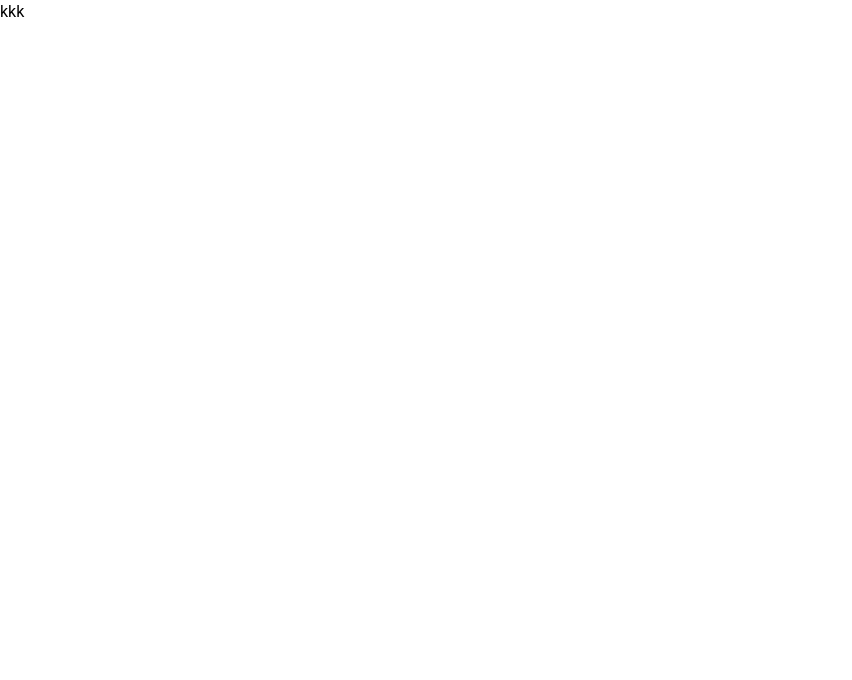
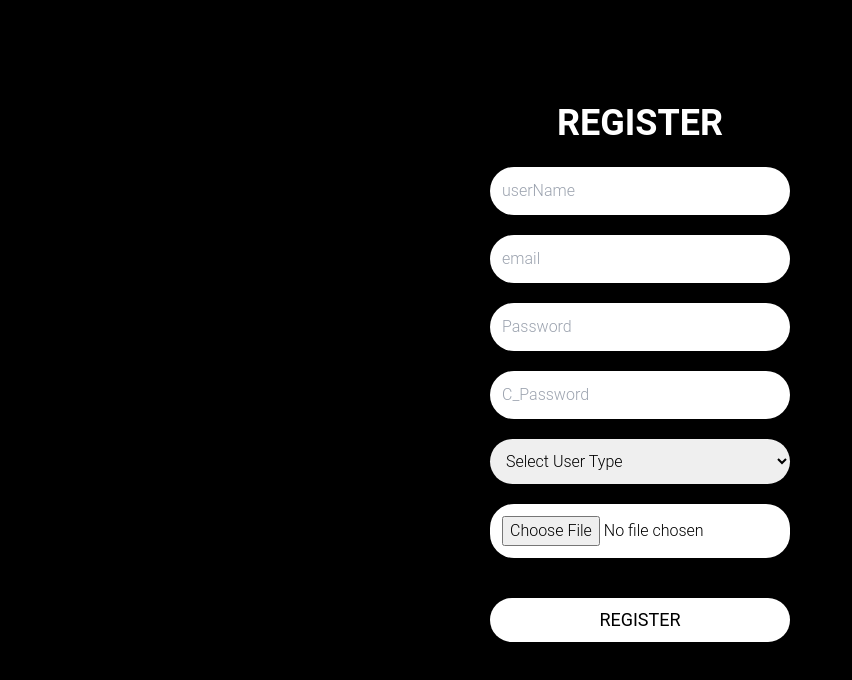
Before and after one commit to mohamedsalah01176/ecommerce2, a Next.js app: page / in a window 1280 px wide. Shown: the top 680 px of the page, without its empty margins (0-852 px from the left). Built offline with nearby package versions, Linux system fonts and the light colour scheme.

Commit message:
update details

```diff
--- a/app/(user)/home/component/Card.tsx
+++ b/app/(user)/home/component/Card.tsx
@@ -115,7 +115,7 @@ export default function Card({data}:any) {
             </div>
 
         </div>
-            <button onClick={()=>{token?handleQuantityChange(item.id,1):nav.push('/register');setClick(true)}}  className='py-2 px-4 bg-gray-700 hover:bg-black rounded-lg transition2 text-white  w-fit mx-auto absolute  left-[50%] translate-x-[-50%]  '>{t("ADD TO CART")}</button>
+            <button onClick={()=>{token?handleQuantityChange(item.id,1):nav.push('/');setClick(true)}}  className='py-2 px-4 bg-gray-700 hover:bg-black rounded-lg transition2 text-white  w-fit mx-auto absolute  left-[50%] translate-x-[-50%]  '>{t("ADD TO CART")}</button>
     </div>
 
     )
--- a/app/(user)/home/component/Cart.tsx
+++ b/app/(user)/home/component/Cart.tsx
@@ -109,7 +109,7 @@ export default function Cart({setOpenLinks}:any) {
         </div>
         <div className=' mt-5'>
             <div className='flex justify-between items-center text-xl'><span className='font-light'>Total </span> <span className='font-semibold'>${total(dataCart)}</span></div>
-            <button onClick={()=>{token?setOpenFeature(true):nav.push('/register')}} className='text-white bg-gray-800 px-4 py-2 rounded-md mt-3 hover:bg-gray-700 transition2-all duration-300 '>{t("checkout")}</button>
+            <button onClick={()=>{token?setOpenFeature(true):nav.push('/')}} className='text-white bg-gray-800 px-4 py-2 rounded-md mt-3 hover:bg-gray-700 transition2-all duration-300 '>{t("checkout")}</button>
         </div>
 
 
--- a/app/(user)/home/component/FloatLinks.tsx
+++ b/app/(user)/home/component/FloatLinks.tsx
@@ -10,7 +10,7 @@ export default function FloatLinks() {
             <div className={` absolute  top-[-35px] left-[45%] ${i18n.language == 'en'?'translate-x-[-100%]':'translate-x-[100%]'} translate-x-[-100%]`} style={{borderWidth:"20px" ,borderStyle:"solid",borderColor:"transparent transparent black transparent"}}></div>
             <ul className=' items-center gap-3 text-lg font-semibold flex flex-col  lg:hidden'>
                     <li className='hover:scale-110 transition-all duration-300'>
-                        <Link href="/">{t("home")}</Link>
+                        <Link href="/home">{t("home")}</Link>
                     </li>
                     <li className='hover:scale-110 transition-all duration-300'>
                         <Link href="/products">{t("products")}</Link>
--- a/app/(user)/home/component/NavBar1.tsx
+++ b/app/(user)/home/component/NavBar1.tsx
@@ -82,7 +82,7 @@ export default function NavBar1() {
             :
             <div >
                 <Link href='/login' className='py-2 mx-3 px-4 bg-sky-700 rounded-md hover:bg-sky-600 transition-all duration-300'>{t("Login")}</Link>
-                <Link href='/register' className='py-2 px-4 bg-green-700 rounded-md hover:bg-green-600 transition-all duration-300'>{t("register")}</Link>
+                <Link href='/' className='py-2 px-4 bg-green-700 rounded-md hover:bg-green-600 transition-all duration-300'>{t("register")}</Link>
             </div>
             }
 
--- a/app/(user)/home/component/ShowItem.tsx
+++ b/app/(user)/home/component/ShowItem.tsx
@@ -137,7 +137,7 @@ export default function ShowItem({product}:props) {
         <div className='flex justify-center lg:justify-between gap-5 items-center flex-wrap'>
         </div>
           <div className='flex justify-between items-center'>
-            <button onClick={()=>{token?addArray(product.id):nav.push('/register')}}  className='py-2 px-4 bg-gray-800 hover:bg-black rounded-lg transition2 text-white text-lg w-fit '>{t("ADD TO CART")}</button>
+            <button onClick={()=>{token?addArray(product.id):nav.push('/')}}  className='py-2 px-4 bg-gray-800 hover:bg-black rounded-lg transition2 text-white text-lg w-fit '>{t("ADD TO CART")}</button>
             <div className='flex items-center gap-1'>
               <button className='bg-black  text-3xl font-bold text-white rounded-full w-[40px] h-[40px]' onClick={()=>setQuantity(quantity+1)}>+</button>
               <input title='Enter quantity' type='text' value={quantity} onChange={(e:any)=>setQuantity(e.target.value)} className='border max-w-[70px] p-2'/>
--- a/app/(user)/home/component/Slider.tsx
+++ b/app/(user)/home/component/Slider.tsx
@@ -43,7 +43,7 @@ export default function Slider({sliderHome}:any) {
         <div className='absolute top-[50%] right-[12%]  z-10 text-white w-[300px] text-right' >
               <h1 className='text-4xl font-semibold mb-2'>{t(item.title)} </h1>
               <h1 className='text-2xl mb-2'>{t(item.discription)}</h1>
-              <div onClick={()=>{token?nav.push('/home/products'):nav.push('/home')}}  className='py-2 cursor-pointer  mx-auto  px-3  text-lg w-fit bg-gray-800 rounded-lg text-white hover:bg-gray-900 transition2 '>{t("shop")}</div>
+              <div onClick={()=>{token?nav.push('/home/products'):nav.push('/')}}  className='py-2 cursor-pointer  mx-auto  px-3  text-lg w-fit bg-gray-800 rounded-lg text-white hover:bg-gray-900 transition2 '>{t("shop")}</div>
         </div>
       </SwiperSlide>
     )
--- a/app/page.tsx
+++ b/app/page.tsx
@@ -1,15 +1,136 @@
 
-import { cookies } from "next/headers"
+"use client"
+import { useEffect, useState } from 'react'
+import { useRouter } from 'next/navigation'
+import Snackbar from '@mui/material/Snackbar';
+import { Alert } from '@mui/material';
+import { useTranslation } from 'react-i18next';
+import cookies from 'js-cookie'
+import { TbPasswordUser } from 'react-icons/tb';
+export default function Page() {
+  const [userName,setUserName]=useState('')
+  const [email,setEmail]=useState('')
+  const [password,setPassword]=useState('')
+  const[c_password,setC_password]=useState("")
+  const [TypeUser,setTypeUser]=useState('')
+  const [image,setImageURL]=useState('')
+  const [validEmail,setValidEmail]=useState(false)
+  const [validPassword,setValidPassWord]=useState(false)
+  const [error,setError]=useState('')
+  const [sucess,setSucces]=useState('')
 
 
-export default async function Page({context}:any) {
 
+  let regExpretionEmail=/^[a-zA-Z0-9._%+-]+@[a-zA-Z0-9.-]+\.[a-zA-Z]{2,}$/
+  function testEmail(emailex:any){
+    setValidEmail(regExpretionEmail.test(emailex))
+  }
+
+  let regExpretionPassword=/^(?=.*[A-Za-z])(?=.*\d)[A-Za-z\d]{8,}$/
+  function testPassword(passwordex:string){
+    setValidPassWord(regExpretionPassword.test(passwordex))
+  }
+
+  useEffect(()=>{
+    testEmail(email)
+    testPassword(password)
+
+  },[email,password])
+
+
+    let {t}=useTranslation()
+
+let nav=useRouter()
+
+
+
+    const handleImageUpload = (file:any) => {
+
+        const reader = new FileReader();
+
+        reader.onload = () => {
+          const url:any = reader.result;
+          // Save image URL to localStorage
+          // localStorage.setItem("image",url)
+          setImageURL(url)
+
+        }
+        reader.readAsDataURL(file);
+    }
+
+    console.log(validPassword)
+    function handleRegister(e:any){
+      console.log(image)
+      e.preventDefault()
+      // setDone(true)
+
+
+      if(userName.length >=3 && validEmail && validPassword && password=== c_password && image !== "" && TypeUser !== ""){
+        cookies.set('userName',userName)
+        cookies.set('email',email)
+        cookies.set('password',password)
+        cookies.set('typeUser',TypeUser)
+        localStorage.setItem('image',image)
+        setSucces('email creayed')
+        setTimeout(()=>{nav.push('/login')},1500)
+      }else if(userName.length <=3 ){
+        setError('userName length less than 3')
+      }else if(validEmail === false){
+        setError('email not Vaild')
+      }else if(validPassword === false){
+        setError('password not Vaild')
+      }else if(password !== c_password){
+        setError('password not same c_password')
+      }else if(image === ""){
+        setError('image not found')
+      }
+      handleClick()
+    }
+
+
+
+    const [open, setOpen] = useState(false);
+
+    const handleClick = () => {
+      setOpen(true);
+    };
+
+    const handleClose = (event?: React.SyntheticEvent | Event, reason?: string) => {
+      if (reason === 'clickaway') {
+        return;
+      }
+
+      setOpen(false);
+    };
   return (
-      <div className='relative '>
-        kkk
+    <div className='bg-black min-h-screen flex flex-col  justify-center items-center'>
+        <form action="" onSubmit={handleRegister} className='flex flex-col w-[300px] gap-5 items-center -translate-y-7 '>
+            <h1 className='text-4xl font-bold text-white mb-1 '>{t("register")}</h1>
 
-      </div>
+            <input type="text" placeholder={t('userName')} className='p-3 text-black font-light border-none outline-none rounded-3xl w-full' onChange={(e:any)=>setUserName(e.target.value)} />
+            <input type="text" placeholder={t('email')} className='p-3 text-black font-light border-none outline-none rounded-3xl w-full' onChange={(e:any)=>setEmail(e.target.value)} />
+            <input placeholder='Password' type='password'  onChange={(e)=>setPassword(e.target.value)} className='p-3 text-black font-light border-none outline-none rounded-3xl w-full'/>
+            <input placeholder='C_Password' type='password'  onChange={(e)=>setC_password(e.target.value)} className='p-3 text-black font-light border-none outline-none rounded-3xl w-full'/>
+            <select name="userType" title="User Type" id="userType" className='p-3 text-black font-light border-none outline-none rounded-3xl w-full' onChange={(e:any)=>setTypeUser(e.target.value)} >
+              <option value="">Select User Type</option>
+              <option value="admin">Admin</option>
 
+              <option value="user">User</option>
+            </select>
+            <input type="file" placeholder={t('image')} className='p-3 text-black font-light border-none outline-none rounded-3xl w-full bg-white'  onChange={(e:any)=>handleImageUpload(e.target.files[0])}/>
+            <button type='submit' className=' mt-5 py-2 px-4 bg-white hover:scale-110 text-lg  transition-all duration-300 w-full rounded-3xl'>{t("register")}</button>
+        </form>
+        <Snackbar open={open} autoHideDuration={6000} onClose={handleClose} anchorOrigin={{vertical: 'top', horizontal: 'right' }}>
+        <Alert
+
+          onClose={handleClose}
+          severity={error?"error":"success"}
+          variant="filled"
+          sx={{ width: '100%' }}
+        >
+          {error?error:sucess}
+        </Alert>
+      </Snackbar>
+    </div>
   )
-
 }
```
